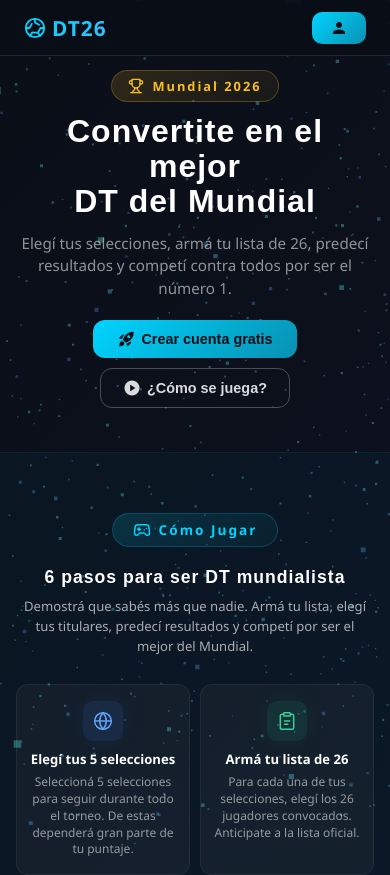
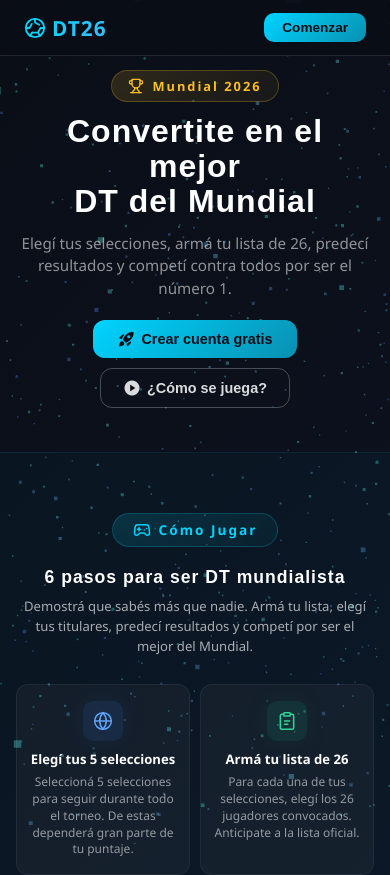
Before and after one commit to alfreacosta/mundial-2026, an Angular app in the folder Frontend/: page /register in a window 390 px wide. Shown: the top 875 px of the page. Built offline with nearby package versions, Linux system fonts and the light colour scheme; some icons are missing.

Commit message:
feat: botón 'Comenzar' en mobile en lugar de ícono persona
- En ≤400px: oculta ícono person y texto 'Iniciar Sesión', muestra 'Comenzar'
- En desktop: sigue mostrando ícono + 'Iniciar Sesión'

```diff
--- a/Frontend/src/app/features/auth/register/register.component.html
+++ b/Frontend/src/app/features/auth/register/register.component.html
@@ -12,8 +12,9 @@
       </div>
       <div class="nav-auth-buttons">
         <button class="nav-login-btn" (click)="openAuth('login')">
-          <mat-icon>person</mat-icon>
+          <mat-icon class="nav-login-icon">person</mat-icon>
           <span class="nav-login-text">Iniciar Sesión</span>
+          <span class="nav-login-mobile">Comenzar</span>
         </button>
       </div>
     </div>
--- a/Frontend/src/app/features/auth/register/register.component.scss
+++ b/Frontend/src/app/features/auth/register/register.component.scss
@@ -146,6 +146,15 @@ $border:    rgba(255,255,255,0.1);
   .nav-login-text {
     @media (max-width: 400px) { display: none; }
   }
+
+  .nav-login-mobile {
+    display: none;
+    @media (max-width: 400px) { display: inline; }
+  }
+
+  .nav-login-icon {
+    @media (max-width: 400px) { display: none; }
+  }
 }
 
 // ── Hero ──────────────────────────────────────────────────
```
